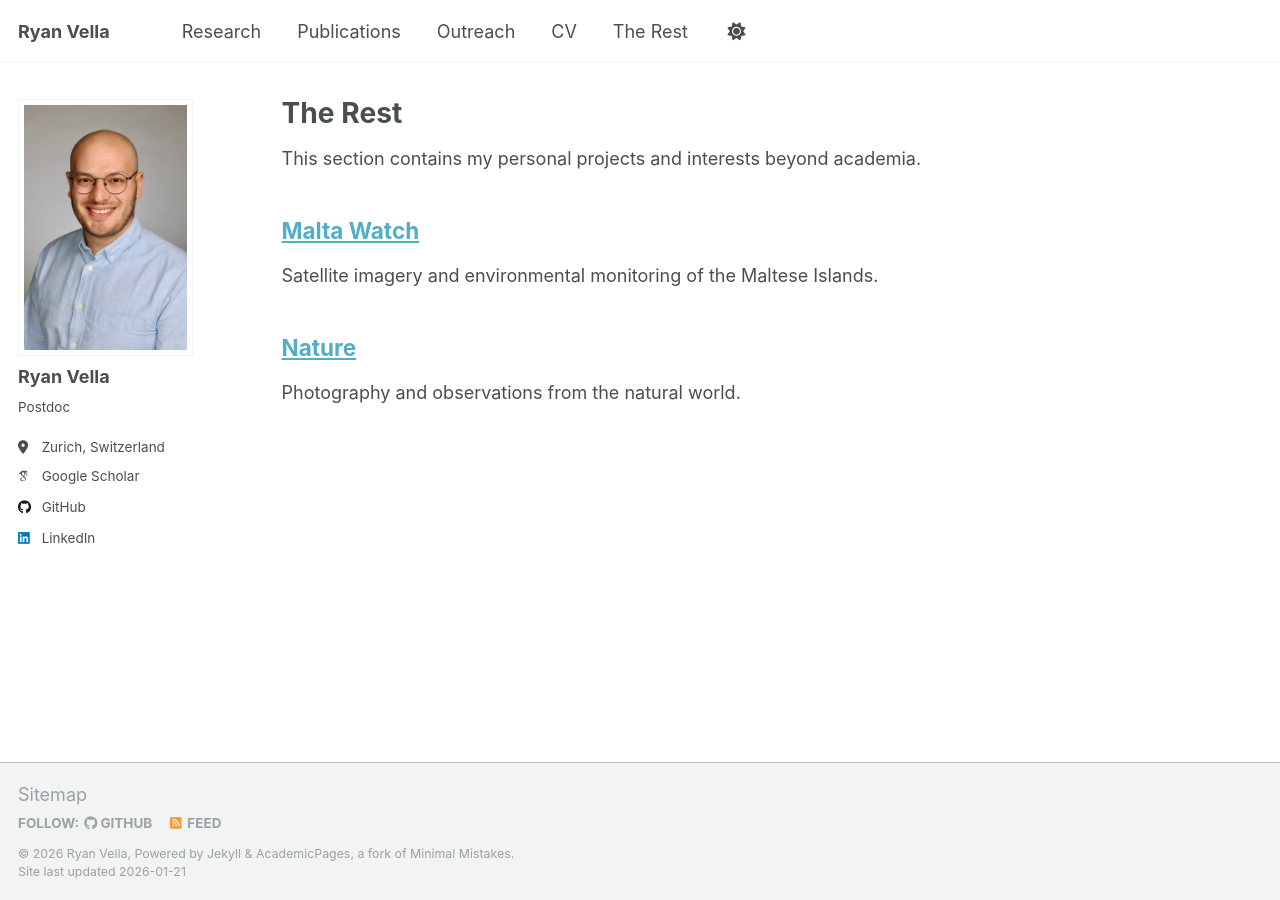
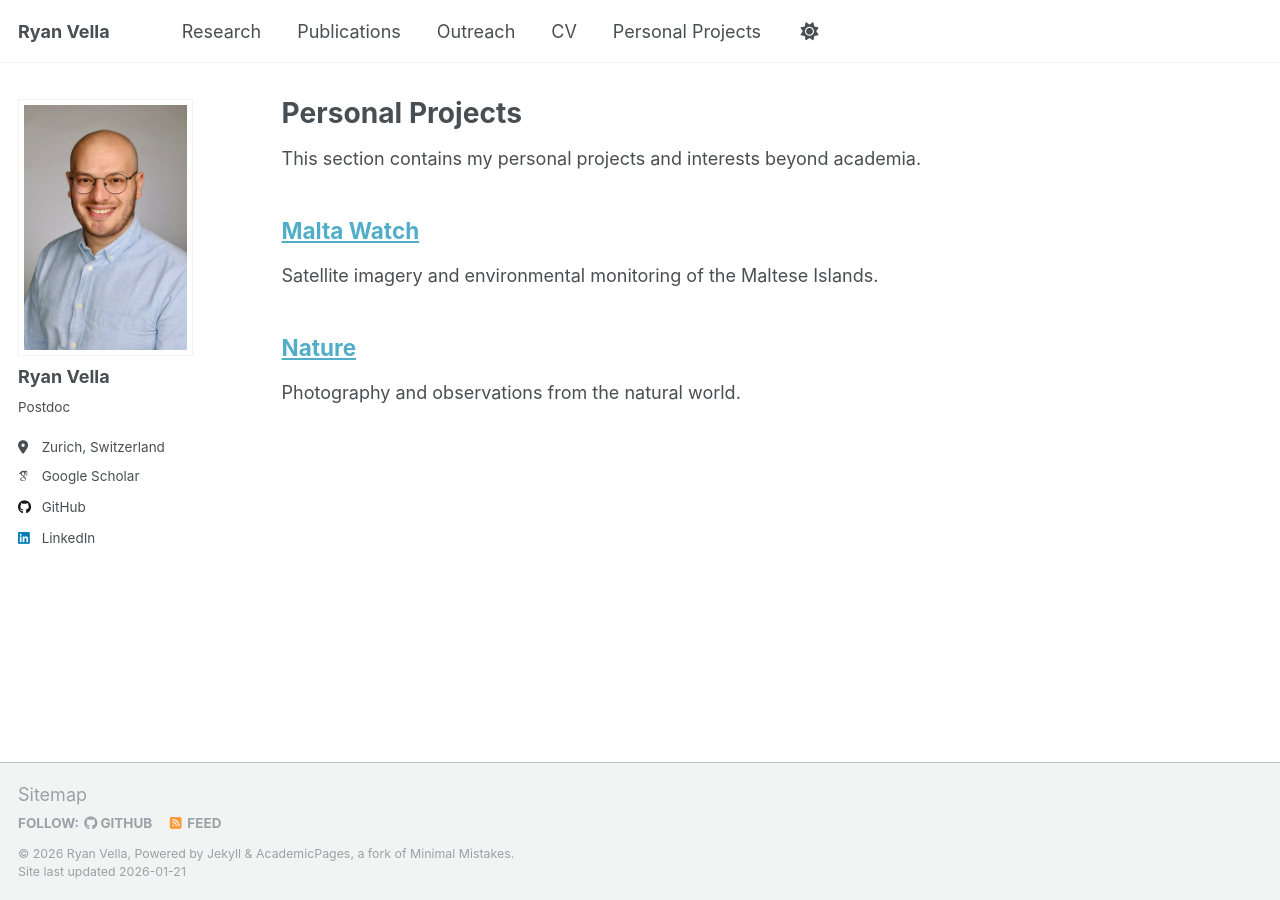
Before and after one commit to ryanvella9/ryanvella9.github.io, a Jekyll site: the page built from _pages/the-rest.md, in a window 1280 px wide. Built offline with Jekyll 4.4.1, drawn with Linux system fonts in a browser that asks for light colours; some web fonts are replaced; a script that is not in the unit is left out.

Commit message:
Rename 'The Rest' to 'Personal Projects'

```diff
--- a/_data/navigation.yml
+++ b/_data/navigation.yml
@@ -20,7 +20,7 @@ main:
   - title: "CV"
     url: /cv/
 
-  - title: "The Rest"
+  - title: "Personal Projects"
     url: /the-rest/
     children:
       - title: "Nature"
--- a/_pages/the-rest.md
+++ b/_pages/the-rest.md
@@ -1,6 +1,6 @@
 ---
 layout: archive
-title: "The Rest"
+title: "Personal Projects"
 permalink: /the-rest/
 author_profile: true
 ---
```
